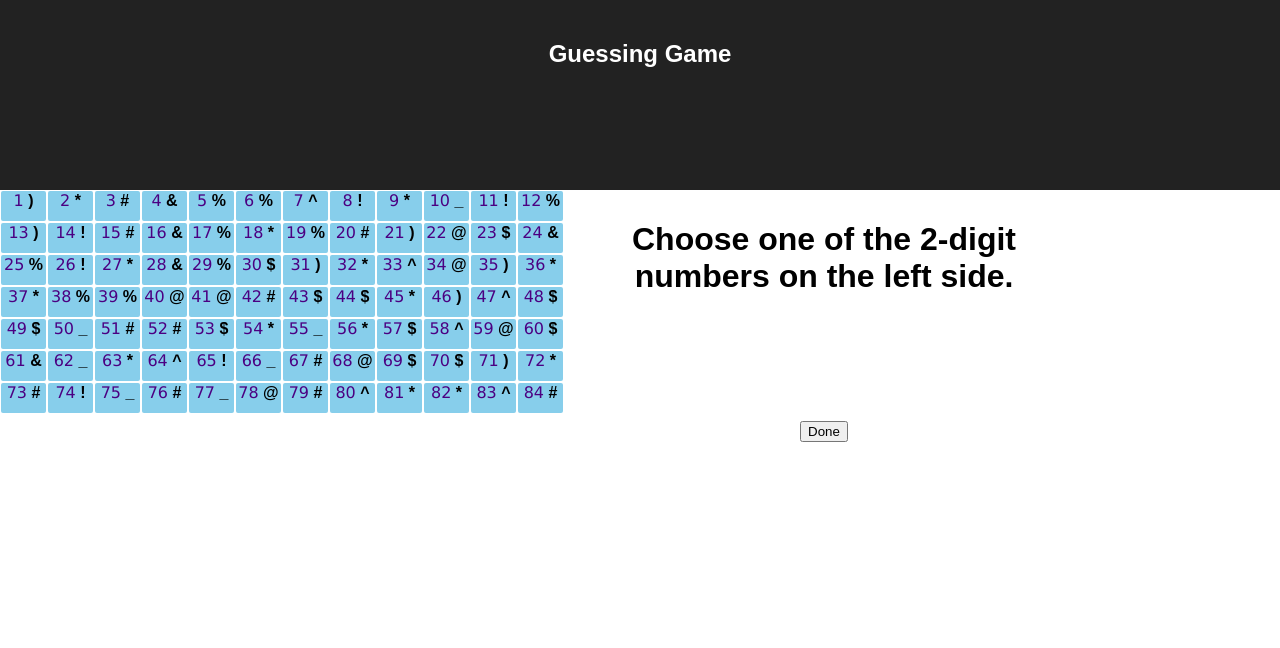
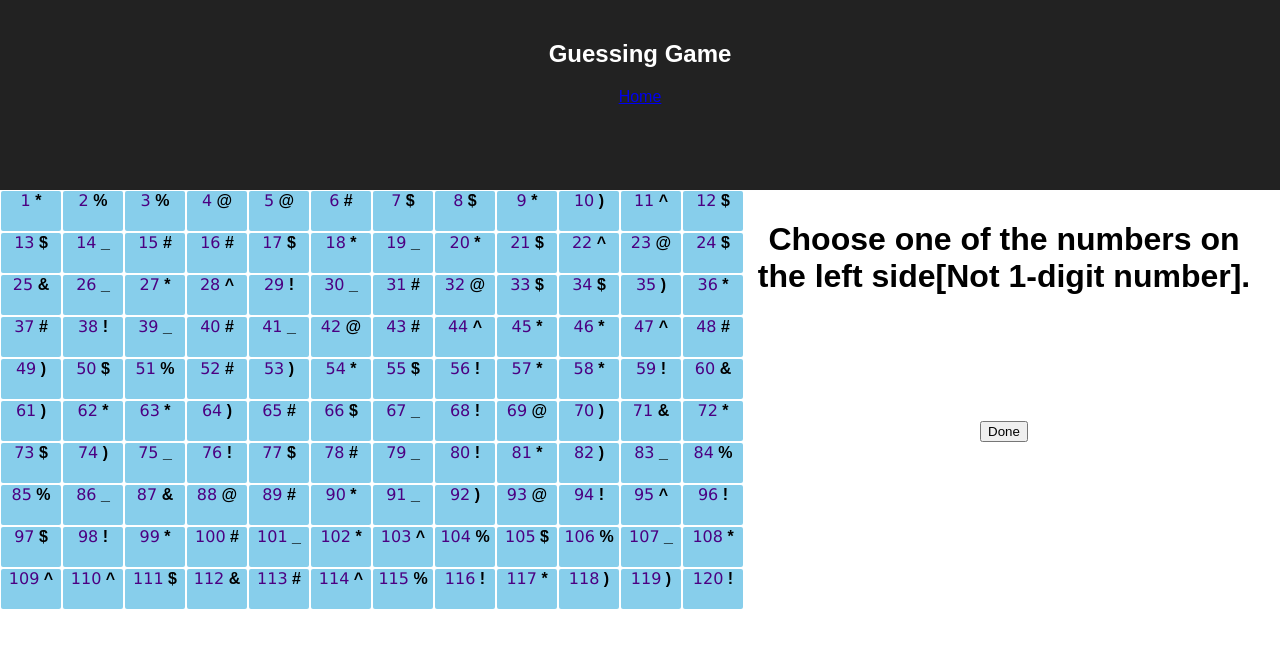
Before and after one commit to Bibekpandey/circ_animate, a React app in the folder guess-trick/: page / in a window 1280 px wide. Built offline with nearby package versions, Linux system fonts and the light colour scheme.

Commit message:
update number of tiles

```diff
--- a/guess-trick/src/components/App.js
+++ b/guess-trick/src/components/App.js
@@ -18,8 +18,9 @@ class App extends Component {
         <div className="App">
             <div className="App-header">
             <h2>Guessing Game</h2>
+            <a href="https://bewakes.com"> Home</a>
             </div>
-            <BlocksContainer rows={7} columns={12} setSymbol={this.getSymbol} />
+            <BlocksContainer rows={10} columns={12} setSymbol={this.getSymbol} />
             <Instructions  symbol={this.state.symbol} />
         </div>
         );
--- a/guess-trick/src/components/Instructions.js
+++ b/guess-trick/src/components/Instructions.js
@@ -7,7 +7,7 @@ class Instructions extends Component {
     constructor(props) {
         super(props);
         this.instructions = [
-            "Choose one of the 2-digit numbers on the left side.",
+            "Choose one of the numbers on the left side[Not 1-digit number].",
             "Sum the digits of the number.",
             "Subtract the sum from the original number.",
             " is the symbol you got, ain't it?",
--- a/guess-trick/src/css/App.css
+++ b/guess-trick/src/css/App.css
@@ -33,8 +33,8 @@ body {
 .block {
     margin:1px;
     float:left;
-    height:30px;
-    width:45px;
+    height:40px;
+    width:60px;
     background-color:skyblue;
     border-radius: 2px;
 }
```
